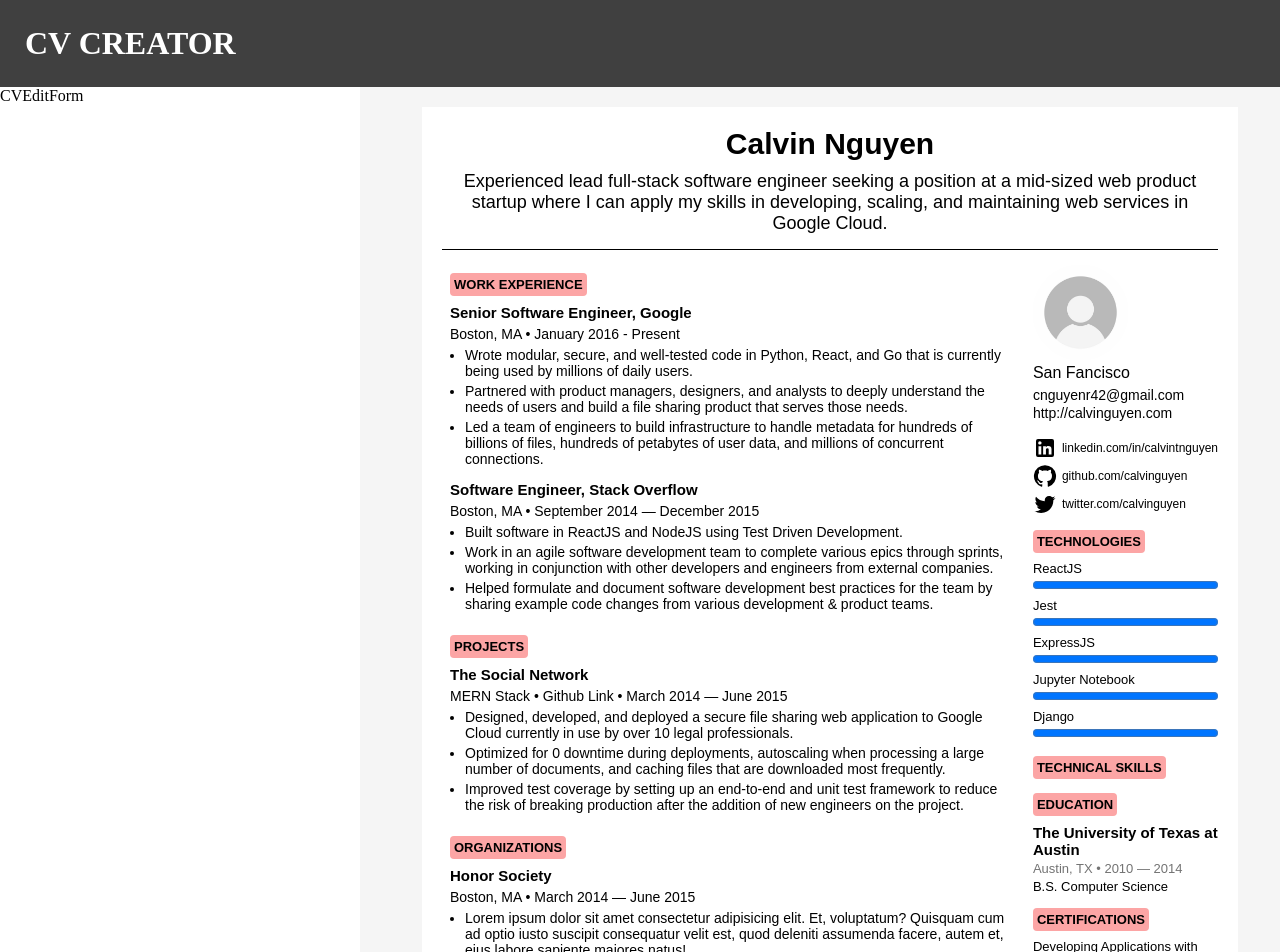
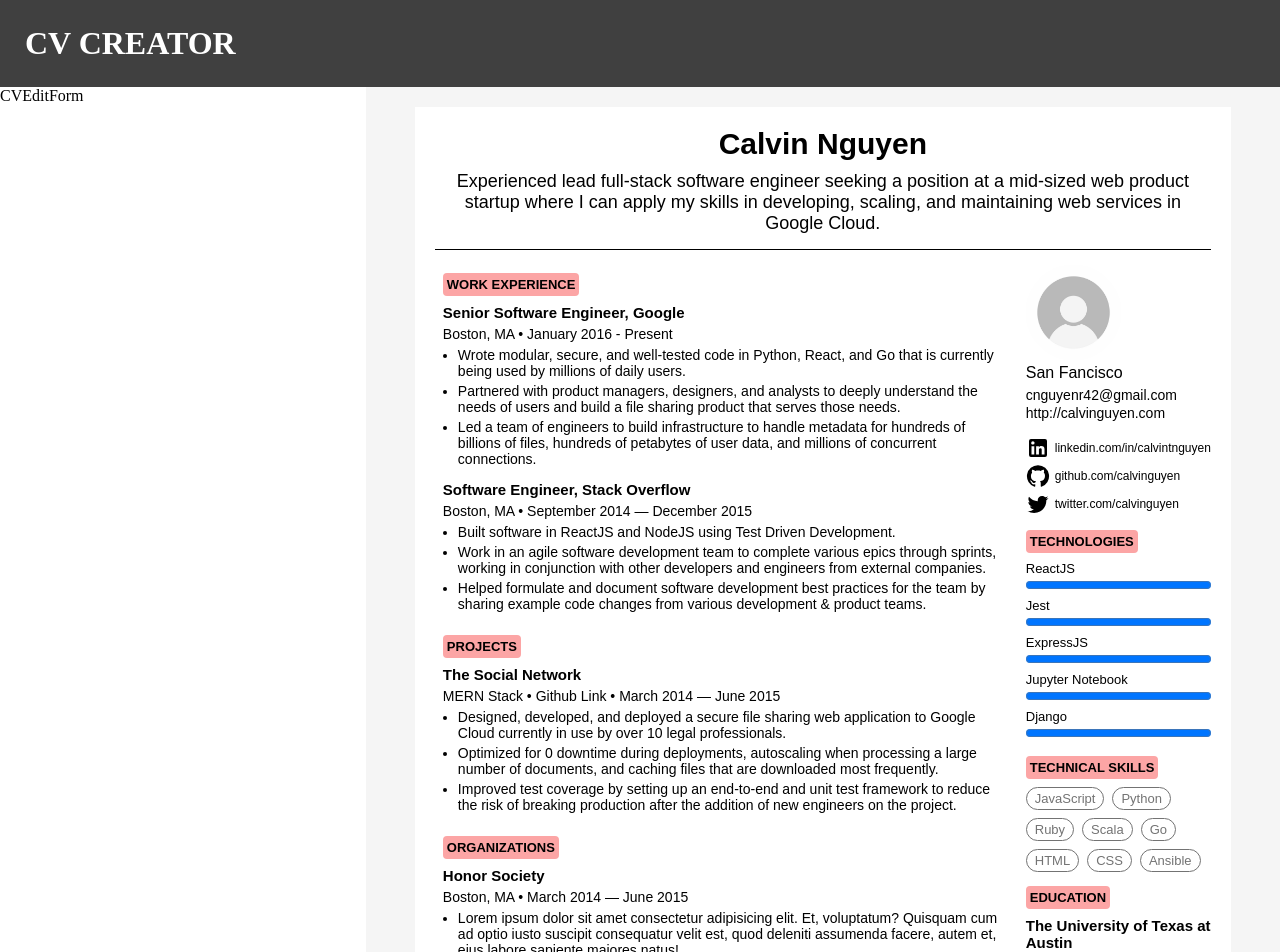
Before and after one commit to calvinguyen/cv-application, a React (Vite) app: page / in a window 1280 px wide. Shown: the top 952 px of the page. Built offline with nearby package versions, Linux system fonts and the light colour scheme.

Commit message:
Create and add styling to hobbies component

```diff
--- a/src/assets/css/CVProfile.css
+++ b/src/assets/css/CVProfile.css
@@ -58,7 +58,20 @@
 }
 
 /* Hobbies */
+.hobbies-item-container {
+  margin-top: 8px;
+  display: flex;
+  flex-wrap: wrap;
+  gap: 8px;
+}
 
+.hobbies-item {
+  font-size: 13px;
+  color: #737373;
+  border: 1px solid #737373;
+  border-radius: 20px;
+  padding: 3px 8px;
+}
 
 /* Education */
 .education-location-date {
--- a/src/assets/css/index.css
+++ b/src/assets/css/index.css
@@ -21,7 +21,7 @@
   background-color: #f5f5f5;
   display: grid;
   grid-template-columns: 2fr 5fr;
-  gap: 20px;
+  /* gap: 20px; */
 }
 
 footer {
--- a/src/components/CVForm/CVProfile.jsx
+++ b/src/components/CVForm/CVProfile.jsx
@@ -69,6 +69,17 @@
 
       <section className="hobbies">
         <h1 className="section-title section-title-profile">TECHNICAL SKILLS</h1>
+
+        <div className="hobbies-item-container">
+          <p className="hobbies-item">JavaScript</p>
+          <p className="hobbies-item">Python</p>
+          <p className="hobbies-item">Ruby</p>
+          <p className="hobbies-item">Scala</p>
+          <p className="hobbies-item">Go</p>
+          <p className="hobbies-item">HTML</p>
+          <p className="hobbies-item">CSS</p>
+          <p className="hobbies-item">Ansible</p>
+        </div>
       </section>
 
       <section className="education">
--- a/src/components/Main.jsx
+++ b/src/components/Main.jsx
@@ -1,5 +1,10 @@
 import CVForm from './CVForm/CVForm';
 import CVEditForm from './CVEditForm/CVEditForm';
+
+/*
+  TODO: Hold Form State in Main
+  TODO: Pass State props to Form and Edit Form
+*/
 
 function Main() {
   return (
```
